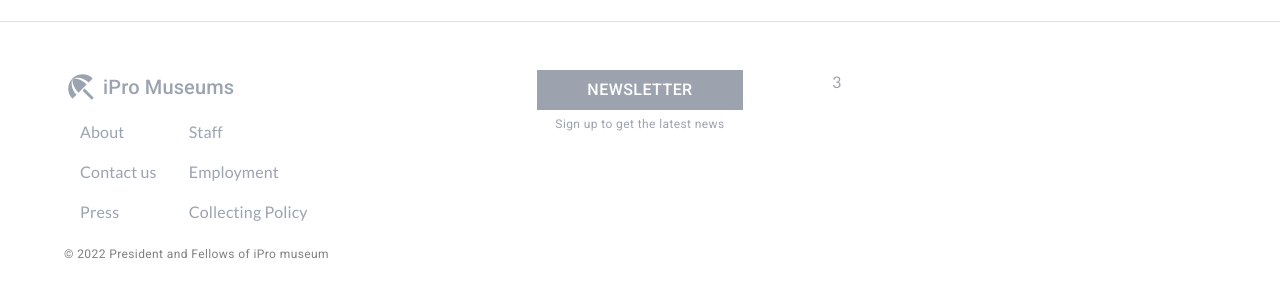
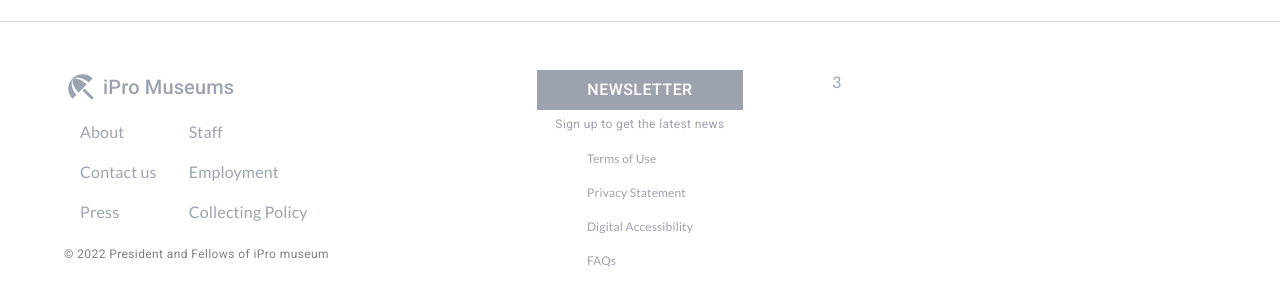
Before and after one commit to Azizkhuja/Exhibition, a React (Create React App) app: page / in a window 1280 px wide. Shown: the part 3491-3797 px from the top of the page. Built offline with nearby package versions, Linux system fonts and the light colour scheme.

Commit message:
APP-04 Add item

```diff
--- a/src/components/Home/Footer/Footer.tsx
+++ b/src/components/Home/Footer/Footer.tsx
@@ -69,7 +69,9 @@ const Footer = () => {
             container
             sx={{
               display: "flex",
+              flexDirection: "column",
               justifyContent: "center",
+              alignItems: "center",
               textAlign: "center",
             }}
           >
@@ -78,6 +80,22 @@ const Footer = () => {
               <Typography variant="caption">
                 Sign up to get the latest news
               </Typography>
+            </Grid>
+            <Grid item sx={{ fontSize: 12 }}>
+              <List>
+                <ListItem disablePadding>
+                  <ListItemButton>Terms of Use</ListItemButton>
+                </ListItem>
+                <ListItem disablePadding>
+                  <ListItemButton>Privacy Statement</ListItemButton>
+                </ListItem>
+                <ListItem disablePadding>
+                  <ListItemButton>Digital Accessibility</ListItemButton>
+                </ListItem>
+                <ListItem disablePadding>
+                  <ListItemButton>FAQs</ListItemButton>
+                </ListItem>
+              </List>
             </Grid>
           </Grid>
         </Grid>
```
